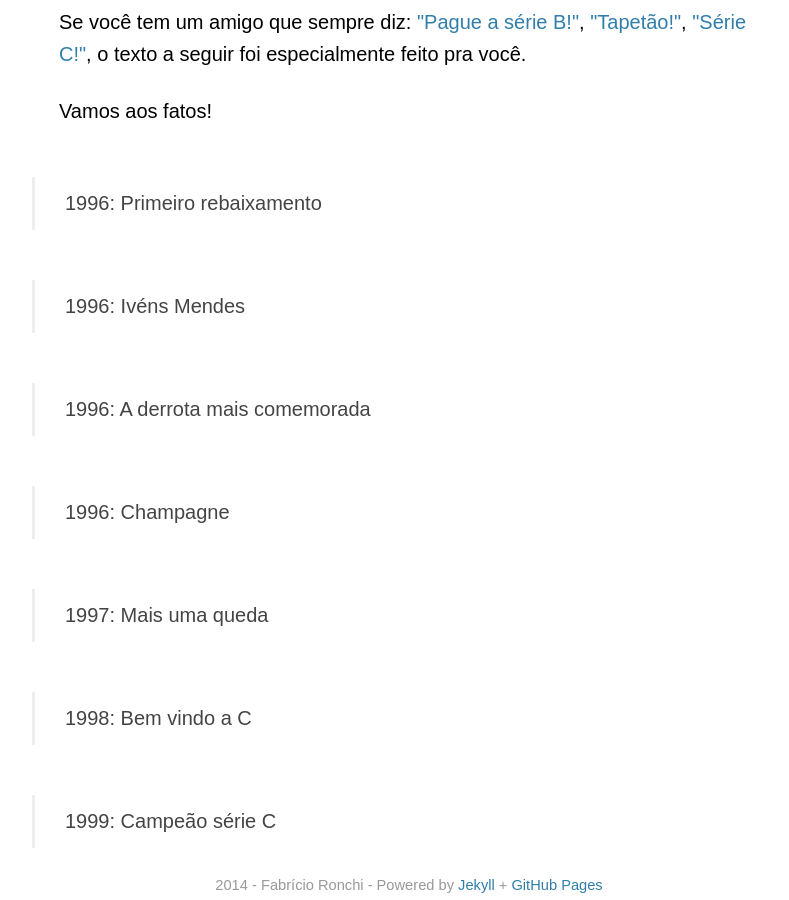
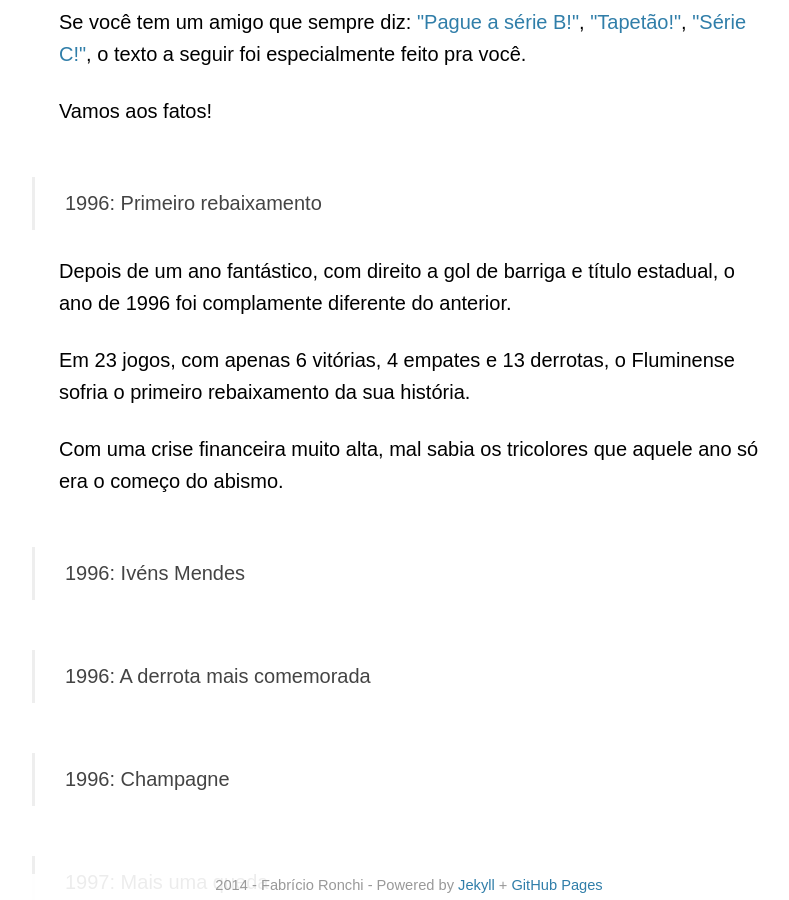
Before and after one commit to fabriciomrkonell/fabriciomrkonell, a Jekyll site: the page built from fluminense/index.html, in a window 1280 px wide and 900 px high, scrolled down 645 px. Shown: the whole window, without its empty margins (231-1020 px from the left). Built offline with Jekyll 4.4.1, drawn with Linux system fonts in a browser that asks for light colours; some web fonts are replaced; Markdown is read by kramdown in place of the engine named in the settings; comment, search, counter and statistics services are not loaded.

Commit message:
Teste Título

```diff
--- a/fluminense/index.html
+++ b/fluminense/index.html
@@ -15,6 +15,10 @@
         <p>Vamos aos fatos!</p>
 
       <h3>1996: Primeiro rebaixamento</h3>
+        <p>Depois de um ano fantástico, com direito a gol de barriga e título estadual, o ano de 1996 foi complamente diferente do anterior.</p>
+        <p>Em 23 jogos, com apenas 6 vitórias, 4 empates e 13 derrotas, o Fluminense sofria o primeiro rebaixamento da sua história.</p>
+        <p>Com uma crise financeira muito alta, mal sabia os tricolores que aquele ano só era o começo do abismo.</p>
+
       <h3>1996: Ivéns Mendes</h3>
       <h3>1996: A derrota mais comemorada</h3>
       <h3>1996: Champagne</h3>
```
